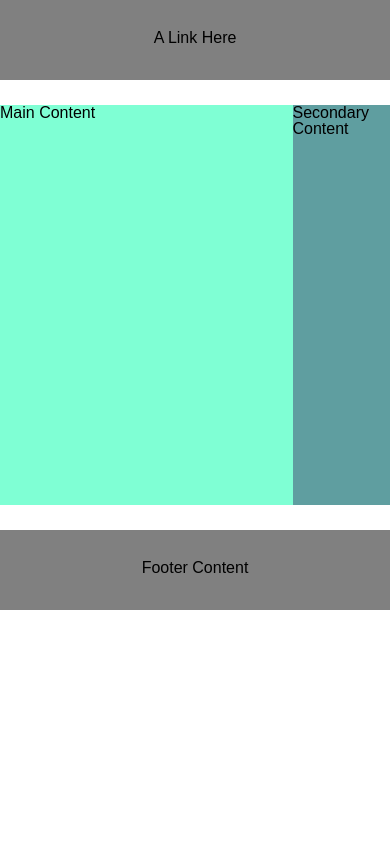
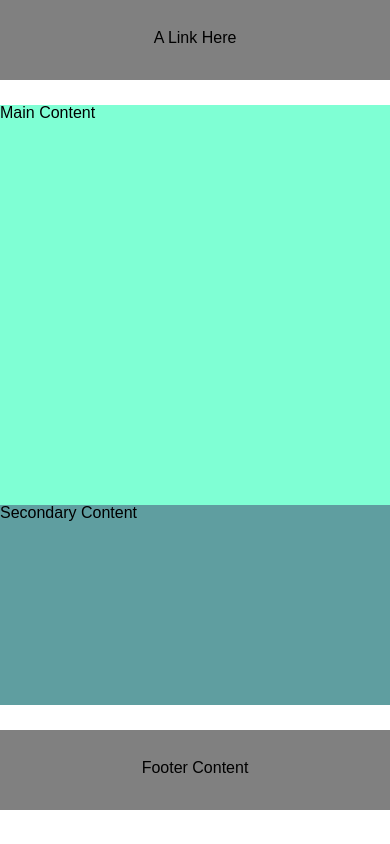
Before and after one commit to Sh1pley/intro_responsive, a plain HTML site: page index.html in a window 390 px wide. Drawn offline with Linux system fonts and the light colour scheme.

Commit message:
adds media queries

```diff
--- a/index.html
+++ b/index.html
@@ -4,6 +4,7 @@
   <title>Responsive Site Example</title>
   <link rel="stylesheet" href="reset.css">
   <link rel="stylesheet" href="styles.css">
+  <meta name="viewport" content="width=device-width, initial-scale=1">
 </head>
 <body>
   <header>
--- a/styles.css
+++ b/styles.css
@@ -41,3 +41,28 @@ footer {
   padding-top: 30px;
   text-align: center;
 }
+
+@media screen and (min-width: 900px) {
+  .container {
+    margin: 0 auto;
+    width: 90%;
+  }
+}
+
+@media screen and (max-width: 550px) {
+  .container {
+    height: 100%;
+  }
+
+  .main-content {
+    float: none;
+    height: 400px;
+    width: 100%;
+  }
+
+  .secondary-content {
+    float: none;
+    height: 200px;
+    width: 100%;
+  }
+}
```
